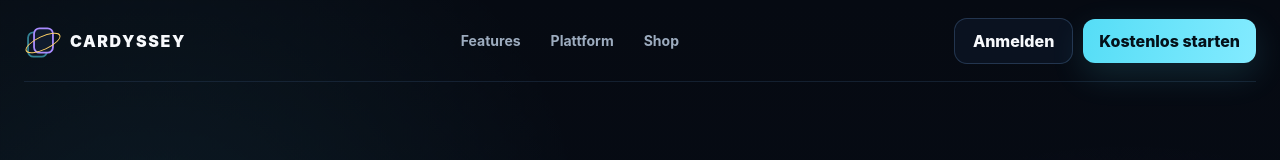
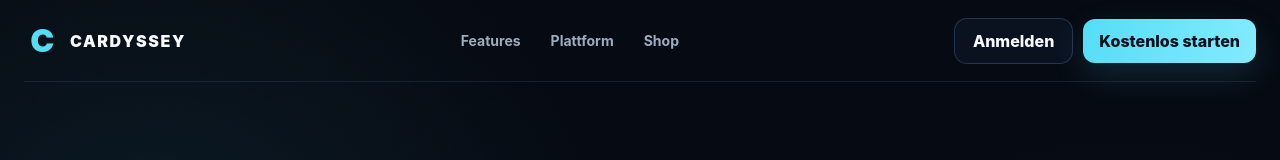
Before and after one commit to leonwilla/Cardyssey-Platform, a Next.js app in the folder web/: page / in a window 1280 px wide. Shown: the top 160 px of the page. Built offline with nearby package versions, Linux system fonts and the light colour scheme; no server answers.

Commit message:
fix(web): align Cardyssey brand mark with Android

```diff
--- a/web/components/BrandMark.tsx
+++ b/web/components/BrandMark.tsx
@@ -1,9 +1,19 @@
 export function BrandMark() {
   return (
-    <span className="brandMark" aria-hidden="true">
-      <span className="brandCard back" />
-      <span className="brandCard front" />
-      <span className="brandOrbit" />
+    <span
+      className="brandMark"
+      aria-hidden="true"
+      style={{
+        display: "inline-grid",
+        placeItems: "center",
+        color: "var(--cyan)",
+        fontSize: "32px",
+        lineHeight: 1,
+        fontWeight: 950,
+        letterSpacing: "-0.08em",
+      }}
+    >
+      C
     </span>
   );
 }
```
